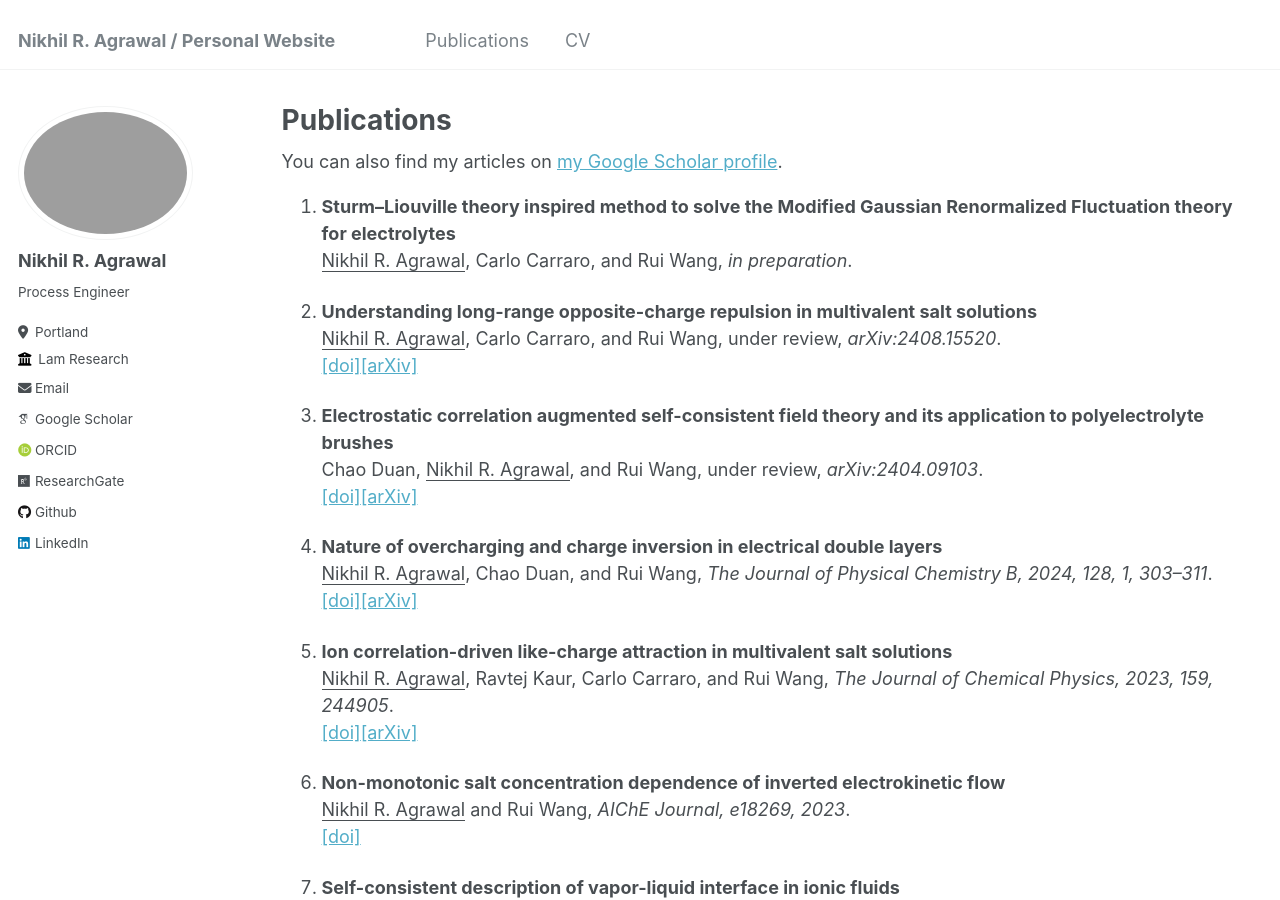
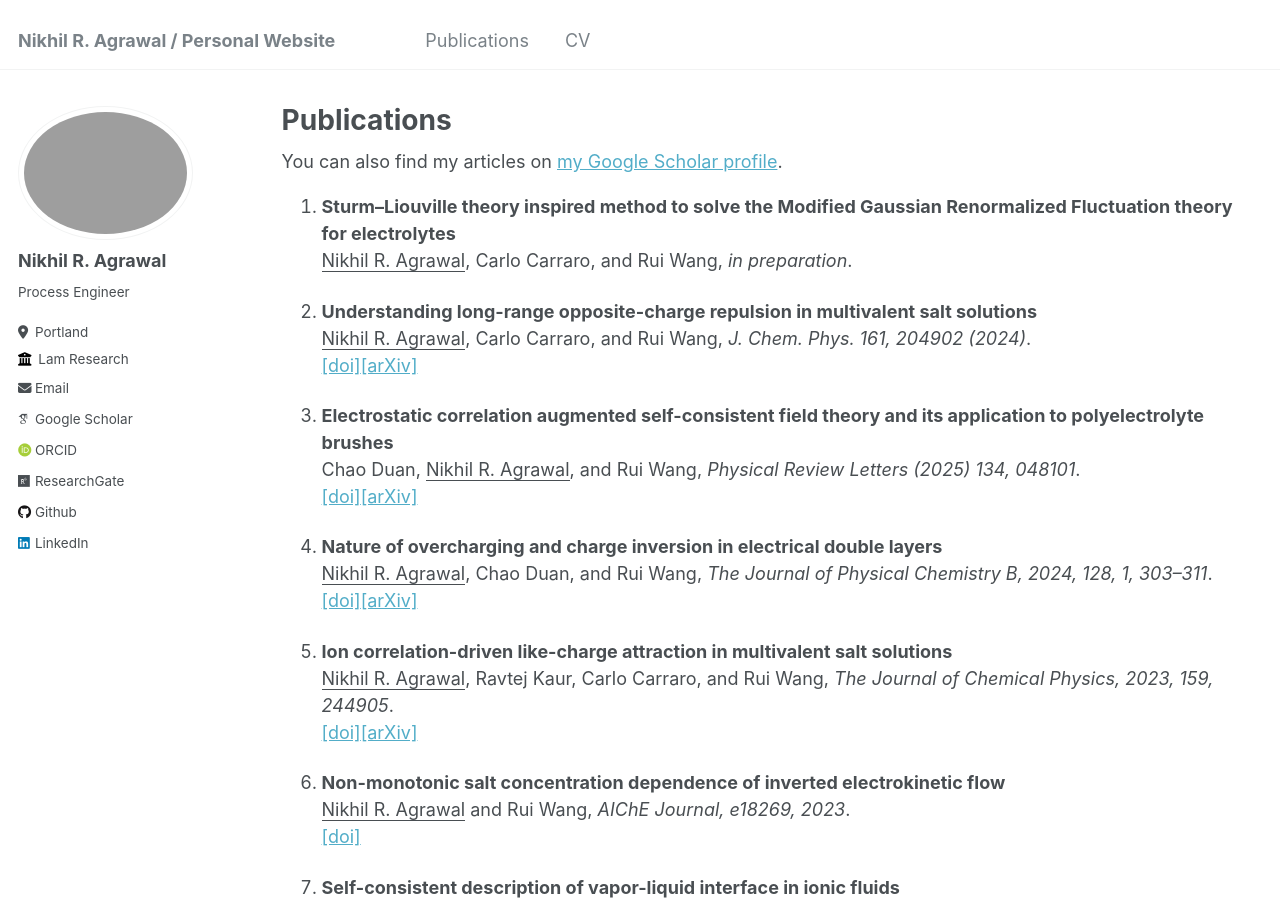
Before and after one commit to nikhil0165/nikhil0165.github.io, a Jekyll site: the page built from _pages/publications.md, in a window 1280 px wide and 900 px high. Built offline with Jekyll 4.4.1, drawn with Linux system fonts in a browser that asks for light colours; some web fonts are replaced.

Commit message:
Update publications.md 060625

```diff
--- a/_pages/publications.md
+++ b/_pages/publications.md
@@ -20,12 +20,12 @@ author_profile: true
    <u>Nikhil R. Agrawal</u>, Carlo Carraro, and Rui Wang, *in preparation*.<br>
 
 9. **Understanding long-range opposite-charge repulsion in multivalent salt solutions** <br>
-   <u>Nikhil R. Agrawal</u>, Carlo Carraro, and Rui Wang, under review, *arXiv:2408.15520*.<br>
-   [[doi]](https://doi.org/10.48550/arXiv.2408.15520)[[arXiv]](https://doi.org/10.48550/arXiv.2408.15520)
+   <u>Nikhil R. Agrawal</u>, Carlo Carraro, and Rui Wang, *J. Chem. Phys. 161, 204902 (2024)*.<br>
+   [[doi]](https://doi.org/10.1063/5.0235611)[[arXiv]](https://doi.org/10.48550/arXiv.2408.15520)
 
 8. **Electrostatic correlation augmented self-consistent field theory and its application to polyelectrolyte brushes**<br>
-   Chao Duan, <u>Nikhil R. Agrawal</u>, and Rui Wang, under review, *arXiv:2404.09103*.<br>
-   [[doi]](https://arxiv.org/abs/2404.09103)[[arXiv]](https://arxiv.org/abs/2404.09103)
+   Chao Duan, <u>Nikhil R. Agrawal</u>, and Rui Wang, *Physical Review Letters (2025) 134, 048101*.<br>
+   [[doi]](https://doi.org/10.1103/PhysRevLett.134.048101)[[arXiv]](https://arxiv.org/abs/2404.09103)
 
 7. **Nature of overcharging and  charge inversion in electrical double layers**<br>
    <u>Nikhil R. Agrawal</u>, Chao Duan, and Rui Wang, *The Journal of Physical Chemistry B, 2024, 128, 1, 303–311*.<br>
```
